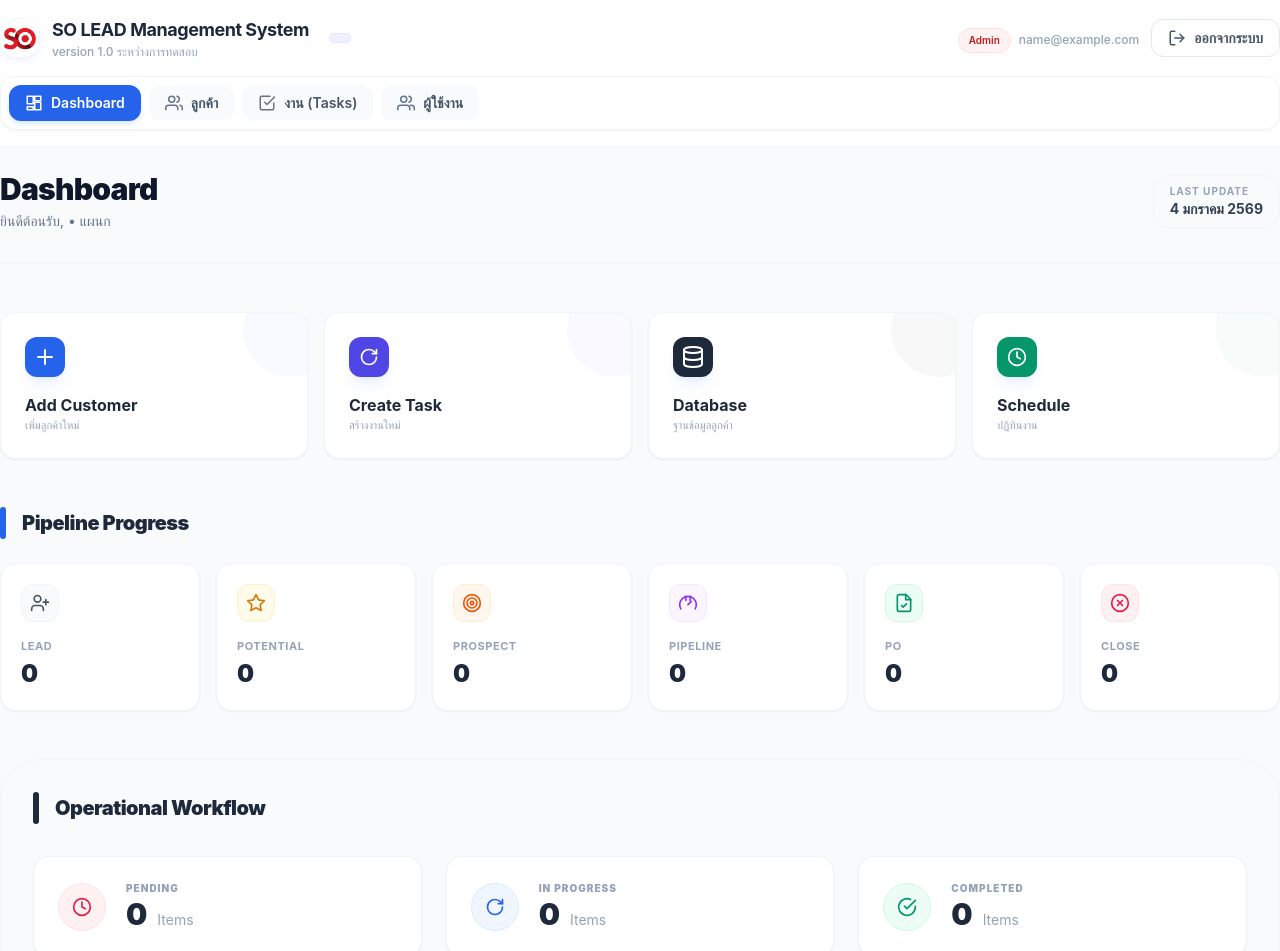
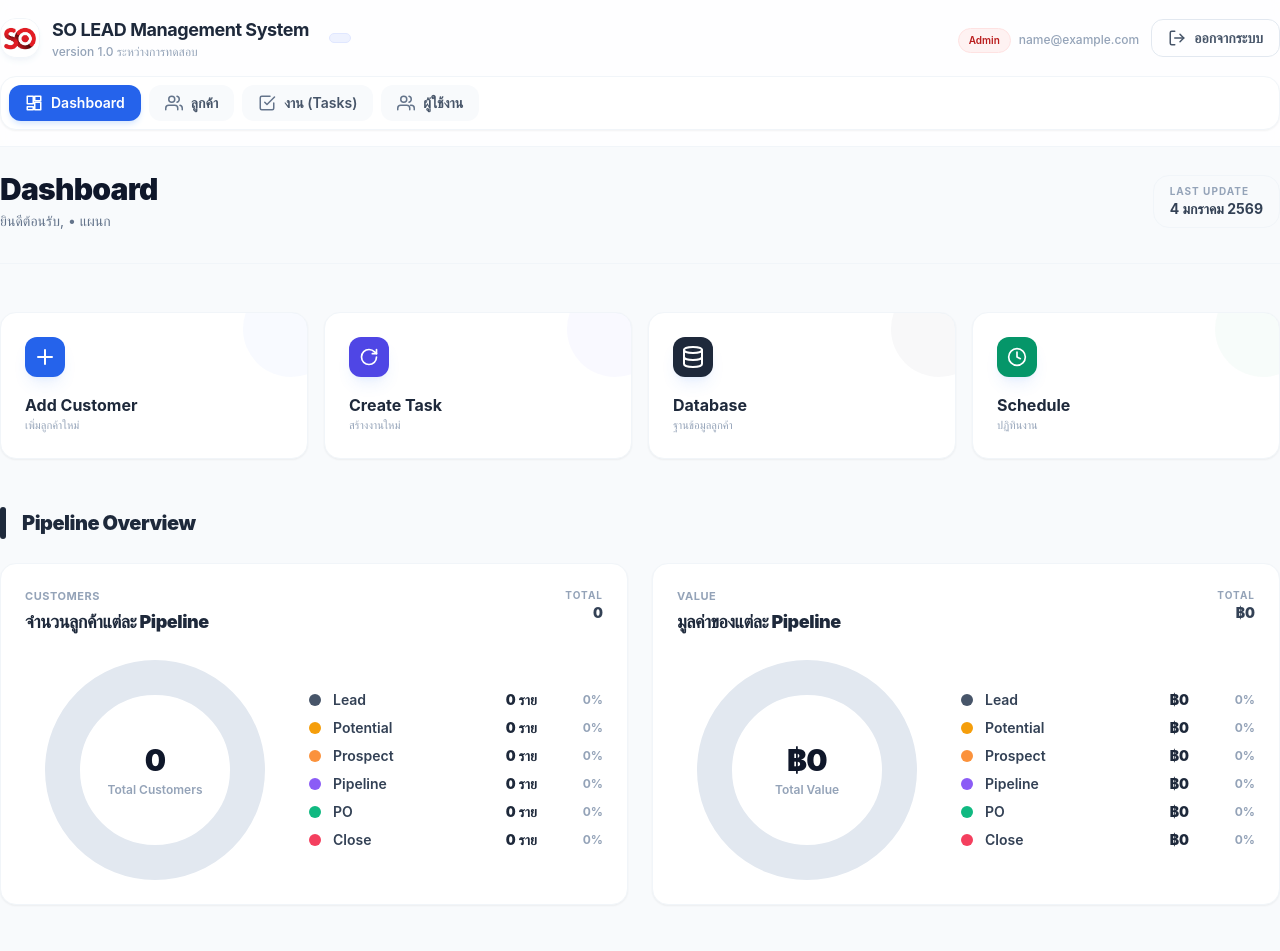
Before and after one commit to puri-b/socrm-system, a Next.js app: page /dashboard in a window 1280 px wide. Shown: the top 951 px of the page. Built offline with nearby package versions, Linux system fonts and the light colour scheme; no server answers; sample sign-in values are in the browser's storage.

Commit message:
Change : Donut Chart in home page

```diff
--- a/app/dashboard/page.tsx
+++ b/app/dashboard/page.tsx
@@ -89,6 +89,18 @@ export default function DashboardPage() {
 
   const formatCurrency = (v: number) => new Intl.NumberFormat('th-TH').format(v);
 
+  const formatCompactCurrency = (v: number) => {
+    // แสดงผลแบบอ่านง่าย (เช่น 1.2M) เพื่อใช้ในกราฟ
+    const abs = Math.abs(v);
+    const sign = v < 0 ? '-' : '';
+    const fmt = (n: number) => new Intl.NumberFormat('th-TH', { maximumFractionDigits: 1 }).format(n);
+
+    if (abs >= 1_000_000_000) return `${sign}${fmt(abs / 1_000_000_000)}B`;
+    if (abs >= 1_000_000) return `${sign}${fmt(abs / 1_000_000)}M`;
+    if (abs >= 1_000) return `${sign}${fmt(abs / 1_000)}K`;
+    return `${sign}${new Intl.NumberFormat('th-TH').format(abs)}`;
+  };
+
   // --- Sub Components ---
 
   const ModernStatCard = ({ title, count, value, themeColor, icon: Icon }: any) => {
@@ -121,6 +133,108 @@ export default function DashboardPage() {
     );
   };
 
+  const DonutCard = ({
+    title,
+    subtitle,
+    data,
+    centerText,
+    centerSubText,
+    valueFormatter,
+  }: {
+    title: string;
+    subtitle: string;
+    data: { label: string; value: number; color: string }[];
+    centerText: string;
+    centerSubText: string;
+    valueFormatter: (v: number) => string;
+  }) => {
+    const total = data.reduce((s, d) => s + (Number.isFinite(d.value) ? d.value : 0), 0);
+    const safeTotal = total > 0 ? total : 0;
+
+    const size = 220;
+    const stroke = 35;
+    const r = (size - stroke) / 2;
+    const c = 2 * Math.PI * r;
+
+    let offset = 0;
+    const segments = data.map((d, idx) => {
+      const v = Number.isFinite(d.value) ? d.value : 0;
+      const frac = safeTotal === 0 ? 0 : v / safeTotal;
+      const dash = frac * c;
+      const dasharray = `${dash} ${c - dash}`;
+      const dashoffset = -offset;
+      offset += dash;
+
+      return (
+        <circle
+          key={`${d.label}-${idx}`}
+          cx={size / 2}
+          cy={size / 2}
+          r={r}
+          fill="transparent"
+          stroke={d.color}
+          strokeWidth={stroke}
+          strokeDasharray={dasharray}
+          strokeDashoffset={dashoffset}
+          strokeLinecap="butt"
+        />
+      );
+    });
+
+    return (
+      <div className="bg-white rounded-2xl p-6 border border-slate-100 shadow-sm">
+        <div className="flex items-start justify-between gap-4">
+          <div>
+            <p className="text-[11px] font-bold text-slate-400 uppercase tracking-wider">{title}</p>
+            <h4 className="text-lg font-black text-slate-800 tracking-tight mt-1">{subtitle}</h4>
+          </div>
+          <div className="text-right">
+            <p className="text-[10px] text-slate-400 font-bold uppercase tracking-widest">Total</p>
+            <p className="text-sm font-black text-slate-700">{centerText}</p>
+          </div>
+        </div>
+
+        <div className="mt-6 grid grid-cols-1 md:grid-cols-[260px_1fr] gap-6 items-center">
+          <div className="relative w-[220px] h-[220px] mx-auto">
+            <svg width={size} height={size} viewBox={`0 0 ${size} ${size}`} className="block">
+              {/* base ring */}
+              <circle cx={size / 2} cy={size / 2} r={r} fill="transparent" stroke="#e2e8f0" strokeWidth={stroke} />
+              {/* segments */}
+              <g transform={`rotate(-90 ${size / 2} ${size / 2})`}>{segments}</g>
+            </svg>
+
+            {/* center text */}
+            <div className="absolute inset-0 flex flex-col items-center justify-center text-center">
+              <div className="text-3xl font-black text-slate-900 tracking-tight">{centerText}</div>
+              <div className="text-xs text-slate-400 font-semibold mt-1">{centerSubText}</div>
+            </div>
+          </div>
+
+          {/* legend */}
+          <div className="space-y-2">
+            {data.map((d) => {
+              const v = Number.isFinite(d.value) ? d.value : 0;
+              const pct = safeTotal === 0 ? 0 : (v / safeTotal) * 100;
+
+              return (
+                <div key={d.label} className="flex items-center justify-between gap-4">
+                  <div className="flex items-center gap-3 min-w-0">
+                    <span className="w-3 h-3 rounded-full" style={{ backgroundColor: d.color }} />
+                    <span className="text-sm font-semibold text-slate-700 truncate">{d.label}</span>
+                  </div>
+                  <div className="flex items-center gap-3">
+                    <span className="text-sm font-black text-slate-800">{valueFormatter(v)}</span>
+                    <span className="text-xs font-bold text-slate-400 w-[54px] text-right">{pct.toFixed(0)}%</span>
+                  </div>
+                </div>
+              );
+            })}
+          </div>
+        </div>
+      </div>
+    );
+  };
+
   if (loading) return (
     <div className="flex flex-col items-center justify-center h-[60vh] gap-4">
       <div className="w-10 h-10 border-4 border-slate-100 border-t-blue-600 rounded-full animate-spin"></div>
@@ -145,7 +259,7 @@ export default function DashboardPage() {
         </div>
       </header>
 
-      {/* Quick Actions - ปรับให้ Modern และ Clean ขึ้นมาก */}
+      {/* Quick Actions */}
       <section>
         <div className="grid grid-cols-2 md:grid-cols-4 gap-4">
           {[
@@ -166,7 +280,58 @@ export default function DashboardPage() {
         </div>
       </section>
 
-      {/* Pipeline Sale Section */}
+      {/* ✅ Donut Charts (ตามที่ต้องการ: ใต้เมนูหลัก และเหนือ Pipeline Progress) */}
+      <section className="space-y-6">
+        <div className="flex items-center gap-4">
+          <div className="h-8 w-1.5 bg-slate-800 rounded-full"></div>
+          <h3 className="text-xl font-black text-slate-800 tracking-tight">Pipeline Overview</h3>
+        </div>
+
+        <div className="grid grid-cols-1 lg:grid-cols-2 gap-6">
+          {/* Left: Count by Pipeline */}
+          <DonutCard
+            title="Customers"
+            subtitle="จำนวนลูกค้าแต่ละ Pipeline"
+            data={[
+              { label: 'Lead', value: stats.leadCount, color: '#475569' },
+              { label: 'Potential', value: stats.potentialCount, color: '#f59e0b' },
+              { label: 'Prospect', value: stats.prospectCount, color: '#fb923c' },
+              { label: 'Pipeline', value: stats.pipelineCount, color: '#8b5cf6' },
+              { label: 'PO', value: stats.poCount, color: '#10b981' },
+              { label: 'Close', value: stats.closeCount, color: '#f43f5e' },
+            ]}
+            centerText={String(stats.totalCustomers)}
+            centerSubText="Total Customers"
+            valueFormatter={(v) => `${new Intl.NumberFormat('th-TH').format(v)} ราย`}
+          />
+
+          {/* Right: Value by Pipeline */}
+          <DonutCard
+            title="Value"
+            subtitle="มูลค่าของแต่ละ Pipeline"
+            data={[
+              { label: 'Lead', value: stats.leadValue, color: '#475569' },
+              { label: 'Potential', value: stats.potentialValue, color: '#f59e0b' },
+              { label: 'Prospect', value: stats.prospectValue, color: '#fb923c' },
+              { label: 'Pipeline', value: stats.pipelineValue, color: '#8b5cf6' },
+              { label: 'PO', value: stats.poValue, color: '#10b981' },
+              { label: 'Close', value: stats.closeValue, color: '#f43f5e' },
+            ]}
+            centerText={`฿${formatCompactCurrency(
+              stats.leadValue +
+                stats.potentialValue +
+                stats.prospectValue +
+                stats.pipelineValue +
+                stats.poValue +
+                stats.closeValue
+            )}`}
+            centerSubText="Total Value"
+            valueFormatter={(v) => `฿${formatCompactCurrency(v)}`}
+          />
+        </div>
+      </section>
+
+      {/* Pipeline Progress */}
       <section className="space-y-6">
         <div className="flex items-center gap-4">
           <div className="h-8 w-1.5 bg-blue-600 rounded-full"></div>
@@ -182,11 +347,11 @@ export default function DashboardPage() {
         </div>
       </section>
 
-      {/* Workflow Status Section - ปรับให้ดูเป็นระเบียบ เรียบง่าย */}
+      {/* Workflow Status */}
       <section className="bg-slate-50 p-8 rounded-[2.5rem] border border-slate-100">
         <div className="flex items-center gap-4 mb-8">
           <div className="h-8 w-1.5 bg-slate-800 rounded-full"></div>
-          <h3 className="text-xl font-black text-slate-800 tracking-tight">Operational Workflow</h3>
+          <h3 className="text-xl font-black text-slate-800 tracking-tight">Task Overview</h3>
         </div>
         <div className="grid grid-cols-1 md:grid-cols-3 gap-6">
           <div className="bg-white p-6 rounded-2xl shadow-sm border border-slate-200/50 flex items-center gap-5">
```
